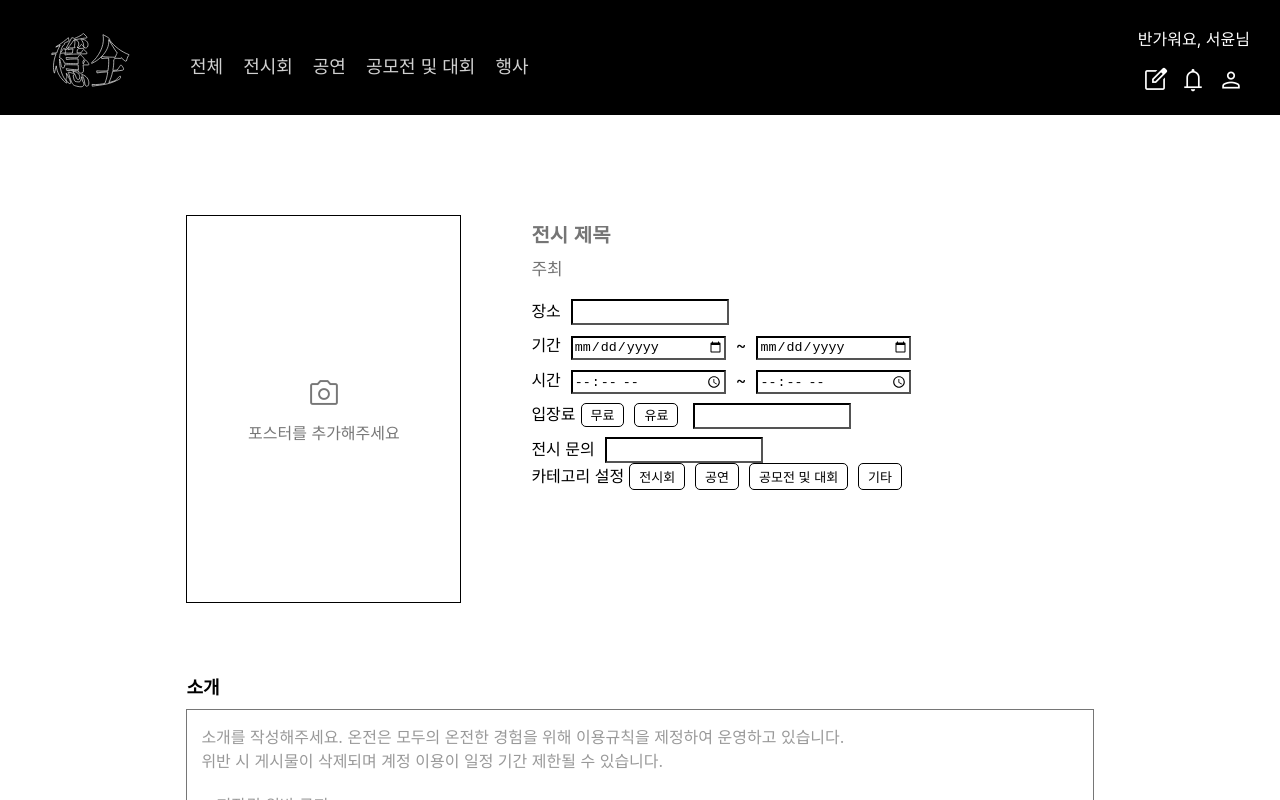
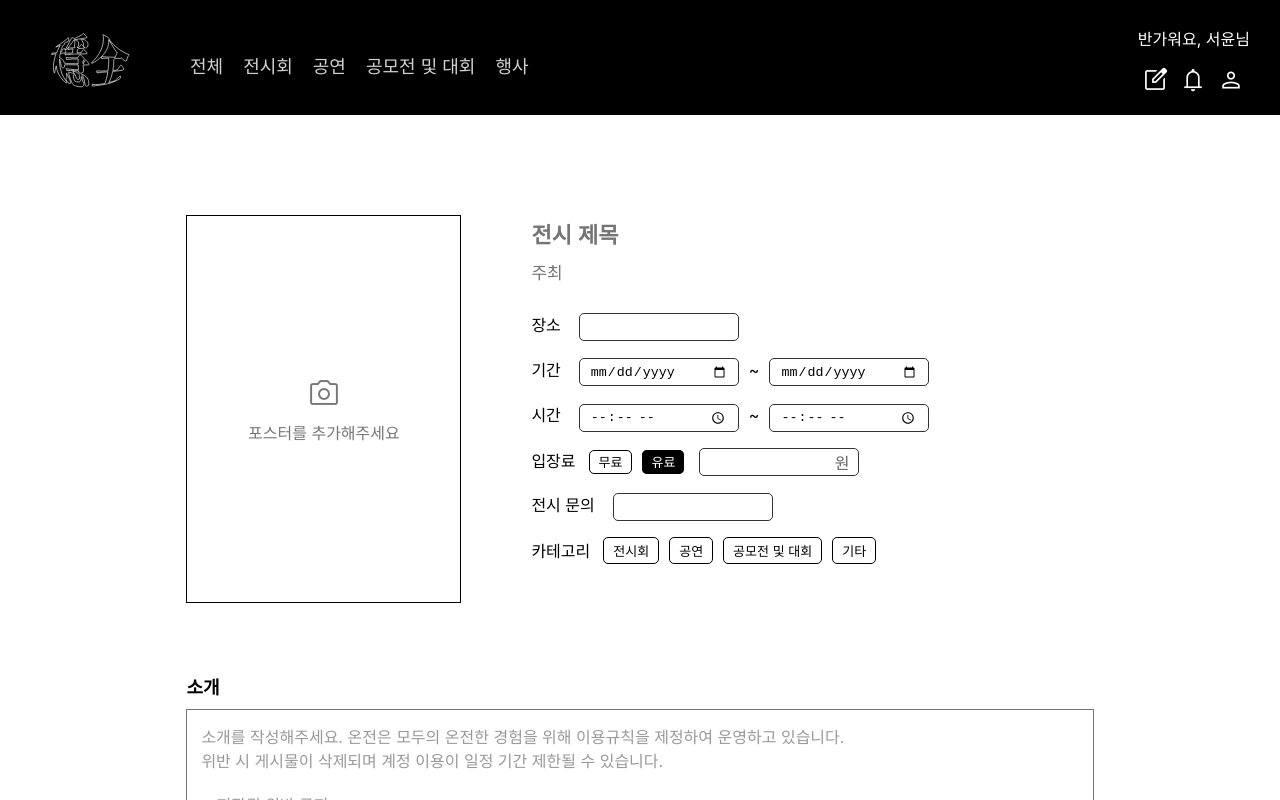
Before and after one commit to JNU-econovation/TeamPonyo-FE, a React (Create React App) app: page /create in a window 1280 px wide. Shown: the top 800 px of the page. Built offline with nearby package versions, Linux system fonts and the light colour scheme.

Commit message:
feat: 전시 작성페이지 카테고리 및 가격 설정 기능 추가

```diff
--- a/src/components/exhibition/exhibitionCommon.css
+++ b/src/components/exhibition/exhibitionCommon.css
@@ -10,7 +10,7 @@
     cursor: pointer;
 }
 
-.smallBtnSelected {
+.smallBtn.active {
     display: inline;
     background-color: black;
     color: white;
--- a/src/pages/Create.css
+++ b/src/pages/Create.css
@@ -14,12 +14,27 @@
 }
 
 input {
-    height: 20px;
+    height: 25px;
     margin: 0px 10px;
+    border: 1.5px solid #333;
+    outline: none;
+    border-radius: 5px;
+    padding: 13px 10px;
+    box-sizing: border-box;
+}
+
+.infoItem {
+    margin: 8px 0;
+    align-items: center;
+}
+
+.inputTag {
+    display: inline;
+    margin-right: 8px;
 }
 
 .infoTitleText {
-    font-size: 20px;
+    font-size: 22px;
     border: none;
     margin: 0 0 5px 0;
     padding: 0;
@@ -36,13 +51,34 @@ input {
 }
 
 .inputSmall {
-    width: 150px;
+    width: 160px;
     height: 20px;
     margin: 0px 10px;
 }
 
+.inputFeeContainer {
+    position: relative;
+    display: inline-block;
+}
+
 .inputFee {
+    padding-right: 20px;
+    text-align: right;
+}
 
+.inputFee:disabled {
+    border: 1.5px solid #ADADAD;
+    background-color: #EDEDED;
+    cursor: not-allowed;
+}
+
+.currency {
+    position: absolute;
+    right: 20px;
+    top: 50%;
+    transform: translateY(-50%);
+    pointer-events: none;
+    color: #666;
 }
 
 .infoCategory {
--- a/src/pages/Create.js
+++ b/src/pages/Create.js
@@ -23,6 +23,7 @@ const Create = () => {
     photos: []
   });
 
+  const [isFree, setIsFree] = useState(null);
 
   const handleChange = (e) => {
     const { name, value } = e.target;
@@ -46,6 +47,30 @@ const Create = () => {
     });
   };
 
+  const handleFeeChange = (feeType) => {
+    if (feeType === '무료') {
+      setIsFree(true);
+      setData({
+        ...data,
+        fee: '무료',
+      });
+    } else {
+      setIsFree(false);
+      setData({
+        ...data,
+        fee: '',
+      });
+    }
+  };
+
+
+  const handleCategoryChange = (category) => {
+    setData({
+      ...data,
+      category: category,
+    });
+  };
+
   const handleSubmit = async (e) => {
     e.preventDefault();
 
@@ -55,7 +80,7 @@ const Create = () => {
     formData.append('title', data.title);
     formData.append('address', data.address);
     formData.append('open_times', data.startTime + ' ~ ' + data.endTime)
-    formData.append('fee', data.fee);
+    formData.append('fee', isFree ? '무료' : `${data.fee}원`);
     formData.append('contact', data.contact);
     formData.append('description', data.description);
     // 여러 개의 사진 파일을 FormData에 추가
@@ -66,14 +91,9 @@ const Create = () => {
     formData.append('endDate', data.endDate);
 
 
-    //Key 확인하기
-    for (let key of formData.keys()) {
-      console.log("key : " + key);
-    }
-
-    /* value 확인하기 */
-    for (let value of formData.values()) {
-      console.log("value : " + value);
+    // FormData 값 확인
+    for (let pair of formData.entries()) {
+      console.log(pair[0] + ': ' + pair[1]);
     }
 
     console.log('Form Data:', formData);
@@ -114,8 +134,8 @@ const Create = () => {
                 className='infoAuthorText'
               />
             </div>
-            <div className='infoPlace'>
-              장소
+            <div className='infoPlace infoItem'>
+              <div className='inputTag'>장소</div>
               <input
                 type='text'
                 name='location'
@@ -124,8 +144,8 @@ const Create = () => {
                 className='inputSmall'
               />
             </div>
-            <div className='infoPeriod'>
-              기간
+            <div className='infoPeriod infoItem'>
+              <div className='inputTag'>기간</div>
               <input
                 type='date'
                 name='startDate'
@@ -142,8 +162,8 @@ const Create = () => {
                 className='inputSmall'
               />
             </div>
-            <div className='infoTime'>
-              시간
+            <div className='infoTime infoItem'>
+              <div className='inputTag'>시간</div>
               <input
                 type='time'
                 name='startTime'
@@ -160,20 +180,25 @@ const Create = () => {
                 className='inputSmall'
               />
             </div>
-            <div className='infoPrice'>
-              입장료
-              <div className='smallBtn'>무료</div>
-              <div className='smallBtn'>유료</div>
-              <input
-                type='text'
-                name='fee'
-                value={data.fee}
-                onChange={handleChange}
-                className='inputSmall inputFee'
-              />
+            <div className='infoPrice infoItem'>
+              <div className='inputTag'>입장료</div>
+              <div className={`smallBtn ${isFree ? 'active' : ''}`} onClick={() => handleFeeChange('무료')}>무료</div>
+              <div className={`smallBtn ${!isFree ? 'active' : ''}`} onClick={() => handleFeeChange('유료')}>유료</div>
+              <div className='inputFeeContainer'>
+                <input
+                  type='number'
+                  name='fee'
+                  value={isFree !== false ? data.fee : ''}
+                  onChange={handleChange}
+                  className='inputSmall inputFee'
+                  disabled={isFree}
+                  step={500}
+                />
+                <div className='currency'>원</div>
+              </div>
             </div>
-            <div className='infoAsk'>
-              전시 문의
+            <div className='infoContact infoItem'>
+              <div className='inputTag'>전시 문의</div>
               <input
                 type='text'
                 name='contact'
@@ -182,12 +207,28 @@ const Create = () => {
                 className='inputSmall'
               />
             </div>
-            <div className='infoCategory'>
-              <div>카테고리 설정</div>
-              <div className='smallBtn'>전시회</div>
-              <div className='smallBtn'>공연</div>
-              <div className='smallBtn'>공모전 및 대회</div>
-              <div className='smallBtn'>기타</div>
+            <div className='infoCategory infoItem'>
+              <div className='inputTag'>카테고리</div>
+              <div
+                className={`smallBtn ${data.category === '전시회' ? 'active' : ''}`}
+                onClick={() => handleCategoryChange('전시회')}>
+                전시회
+              </div>
+              <div
+                className={`smallBtn ${data.category === '공연' ? 'active' : ''}`}
+                onClick={() => handleCategoryChange('공연')}>
+                공연
+              </div>
+              <div
+                className={`smallBtn ${data.category === '공모전 및 대회' ? 'active' : ''}`}
+                onClick={() => handleCategoryChange('공모전 및 대회')}>
+                공모전 및 대회
+              </div>
+              <div
+                className={`smallBtn ${data.category === '기타' ? 'active' : ''}`}
+                onClick={() => handleCategoryChange('기타')}>
+                기타
+              </div>
             </div>
           </div>
         </div>
```
